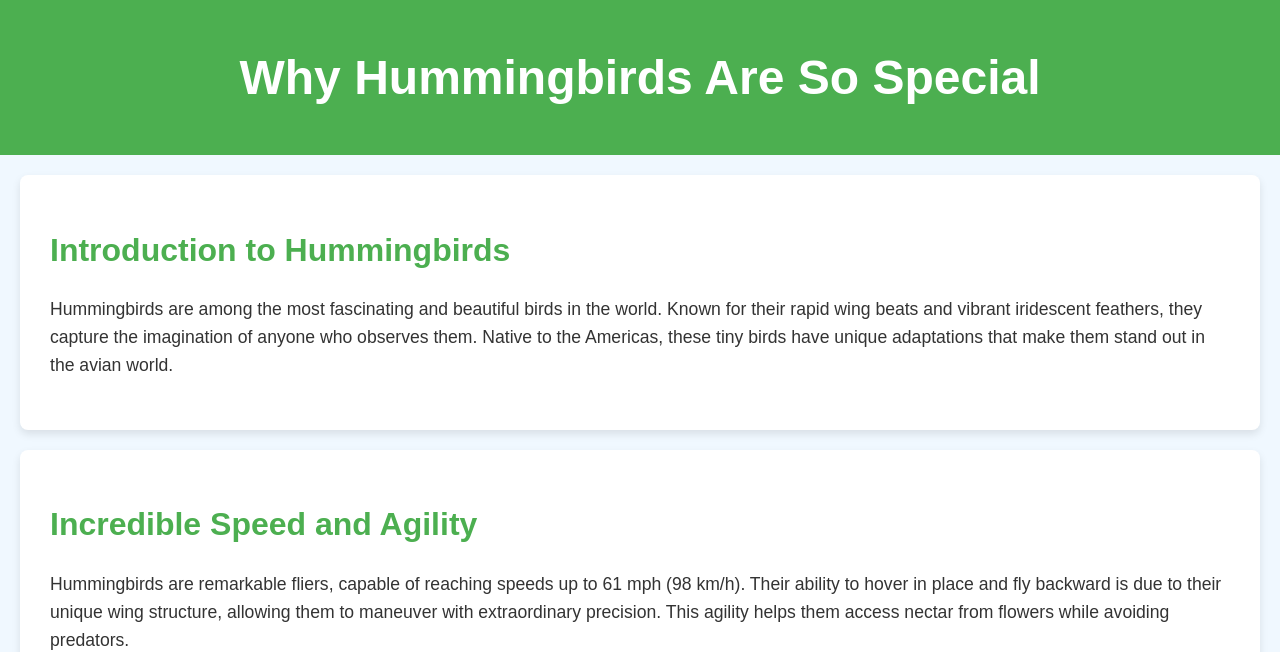
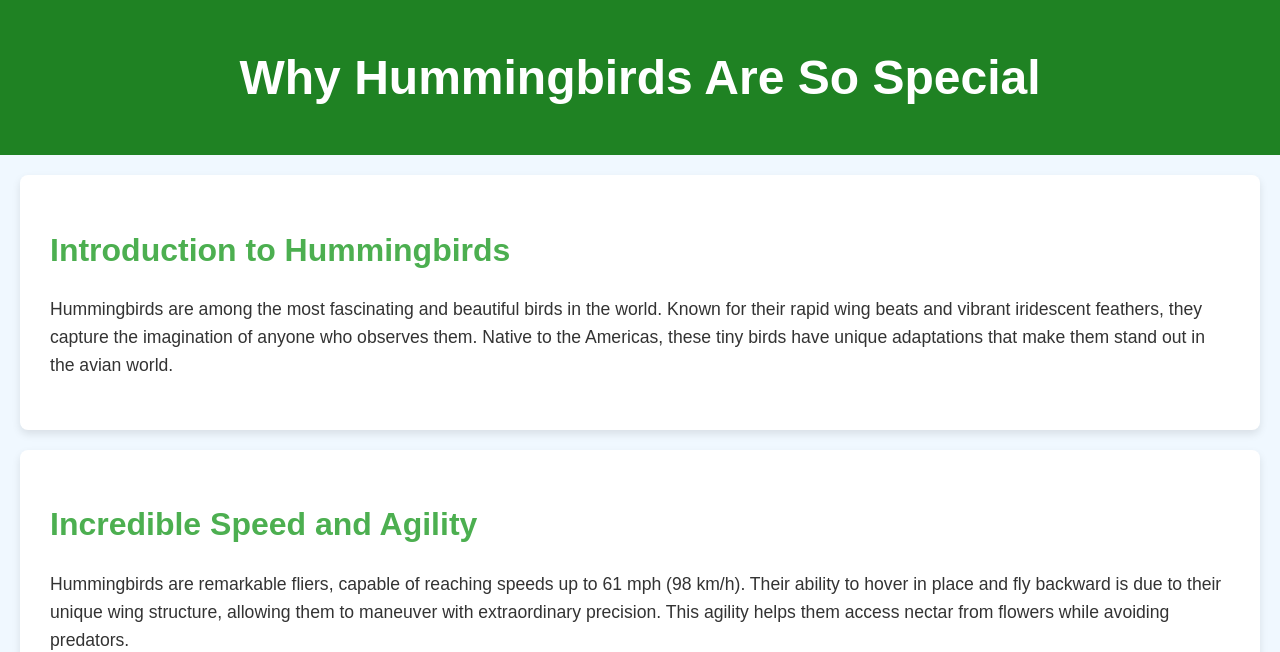
Before and after one commit to sarahmdenney/Hummingbird, a plain HTML site: page index.html in a window 1280 px wide. Shown: the top 652 px of the page. Drawn offline with Linux system fonts and the light colour scheme.

Commit message:
Update index.html

```diff
--- a/index.html
+++ b/index.html
@@ -13,7 +13,7 @@
             color: #333;
         }
         header {
-            background-color: #4caf50;
+            background-color: #1f8223;
             color: white;
             text-align: center;
             padding: 50px 0;
```
